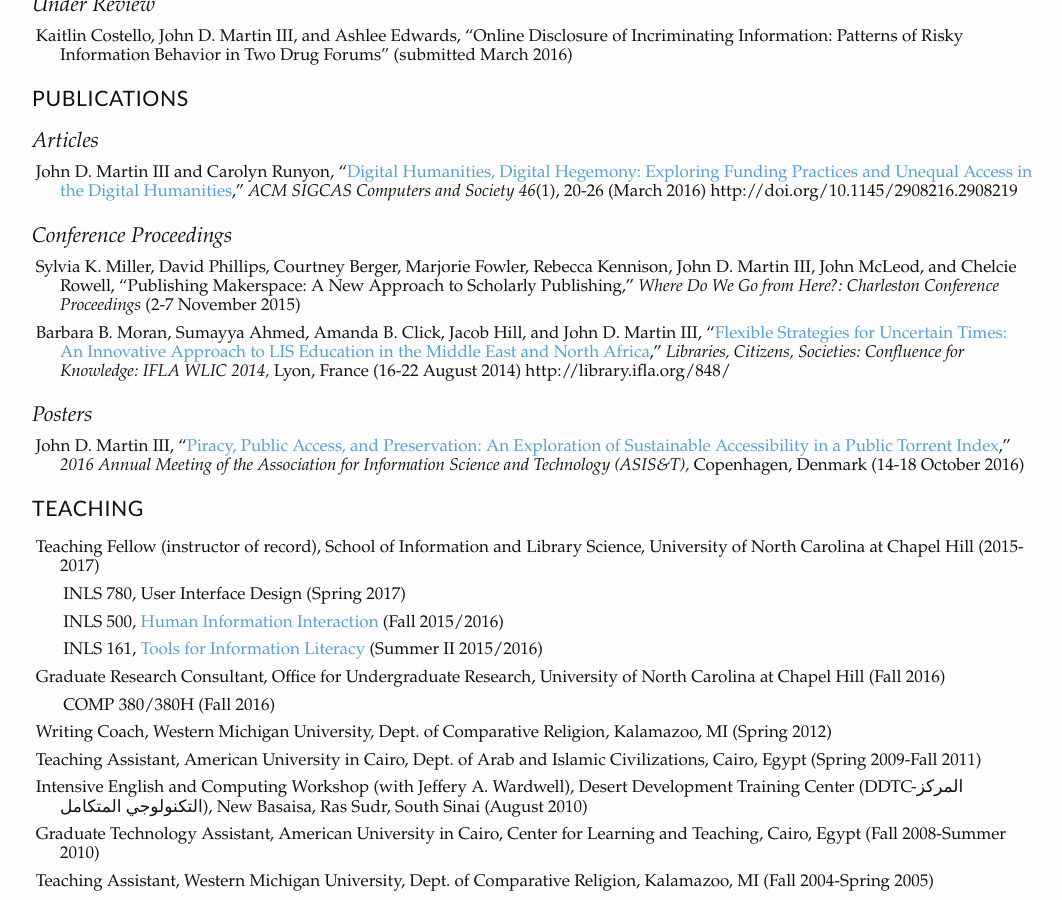
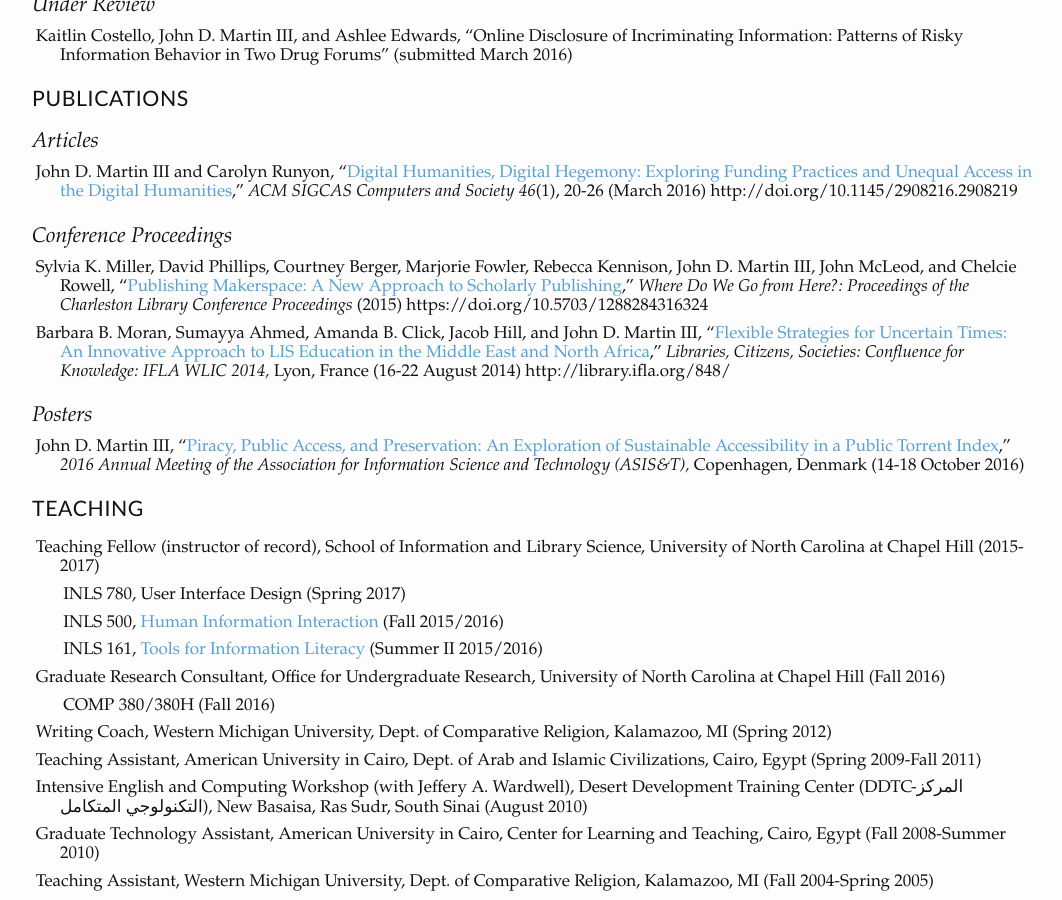
Before and after one commit to jdmar3/jdmar3.github.io, a Jekyll site: the page built from cv/index.md, in a window 1280 px wide and 900 px high, scrolled down 1081 px. Shown: the whole window, without its empty margins (48-1110 px from the left). Built offline with Jekyll 4.4.1, drawn with Linux system fonts in a browser that asks for light colours; Markdown is read by kramdown in place of the engine named in the settings.

Commit message:
add publishing makerspace link

```diff
--- a/cv/index.md
+++ b/cv/index.md
@@ -59,7 +59,7 @@
 
 ## Conference Proceedings
 
-- Sylvia K. Miller, David Phillips, Courtney Berger, Marjorie Fowler, Rebecca Kennison, John D. Martin III, John McLeod, and Chelcie Rowell, "Publishing Makerspace: A New Approach to Scholarly Publishing," *Where Do We Go from Here?: Charleston Conference Proceedings* (2-7 November 2015)
+- Sylvia K. Miller, David Phillips, Courtney Berger, Marjorie Fowler, Rebecca Kennison, John D. Martin III, John McLeod, and Chelcie Rowell, "[Publishing Makerspace: A New Approach to Scholarly Publishing](/published/Miller-et-al-2016-Publishing-Makerspace-Charleston.pdf)," *Where Do We Go from Here?: Proceedings of the Charleston Library Conference Proceedings* (2015) https://doi.org/10.5703/1288284316324
 - Barbara B. Moran, Sumayya Ahmed, Amanda B. Click, Jacob Hill, and John D. Martin III, "[Flexible Strategies for Uncertain Times: An Innovative Approach to LIS Education in the Middle East and North Africa](/published/Moran-et-al-2014-Flexible-strategies-IFLA.pdf)," *Libraries, Citizens, Societies: Confluence for Knowledge: IFLA WLIC 2014,* Lyon, France (16-22 August 2014) http://library.ifla.org/848/
 
 ## Posters
```
Also changed, not shown: published/Miller-et-al-2016-Publishing-Makerspace-Charleston.png (added), 1 other file.
